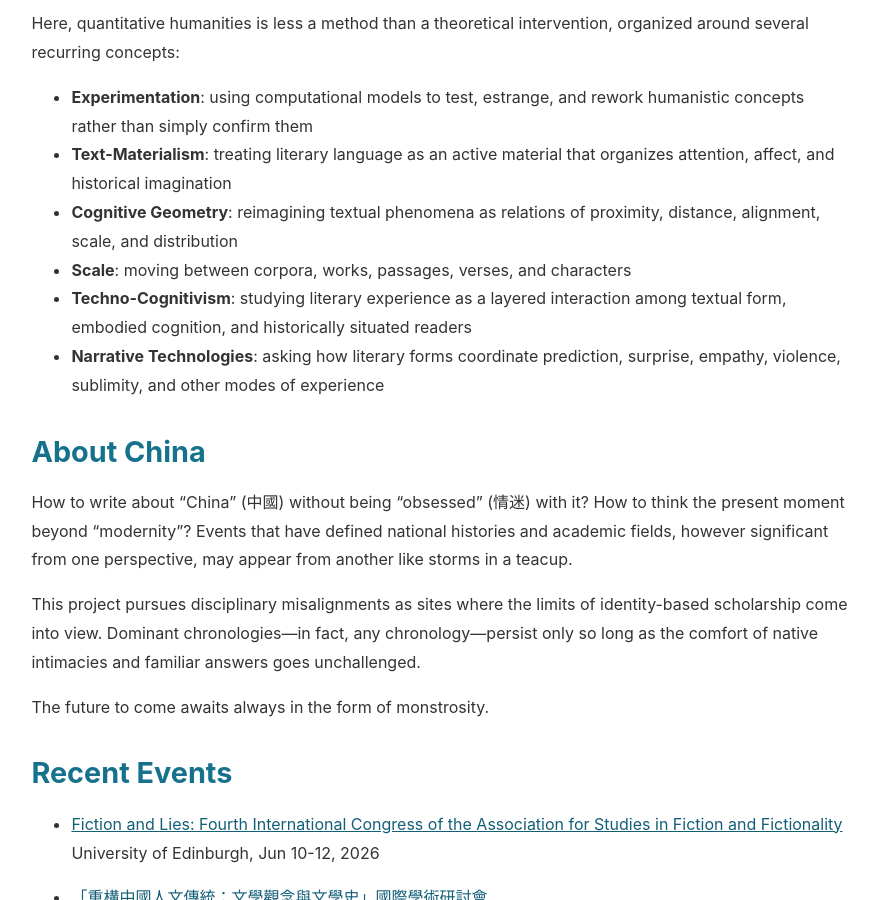
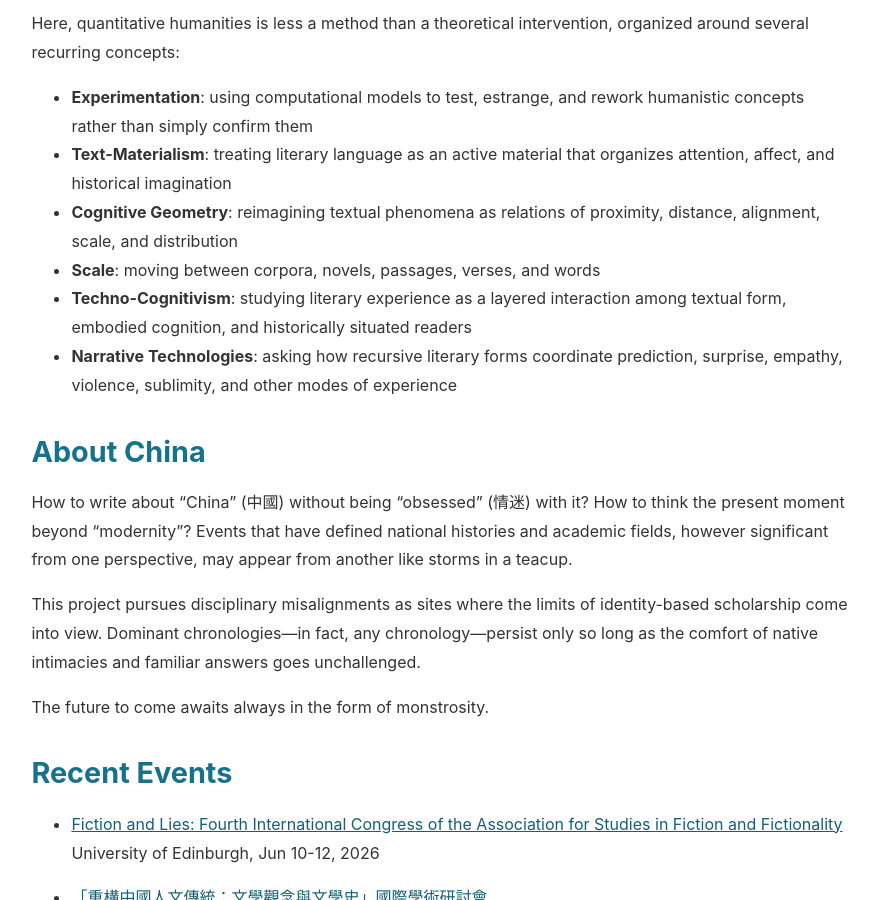
Before and after one commit to mcjkurz/qhchina-web, a Jekyll site: the page built from index.md, in a window 1280 px wide and 900 px high, scrolled down 782 px. Shown: the whole window, without its empty margins (199-1077 px from the left). Built offline with Jekyll 4.4.1, drawn with Linux system fonts in a browser that asks for light colours.

Commit message:
corrections

```diff
--- a/index.md
+++ b/index.md
@@ -37,9 +37,9 @@ Here, quantitative humanities is less a method than a theoretical intervention,
 - **Experimentation**: using computational models to test, estrange, and rework humanistic concepts rather than simply confirm them
 - **Text-Materialism**: treating literary language as an active material that organizes attention, affect, and historical imagination
 - **Cognitive Geometry**: reimagining textual phenomena as relations of proximity, distance, alignment, scale, and distribution
-- **Scale**: moving between corpora, works, passages, verses, and characters
+- **Scale**: moving between corpora, novels, passages, verses, and words
 - **Techno-Cognitivism**: studying literary experience as a layered interaction among textual form, embodied cognition, and historically situated readers
-- **Narrative Technologies**: asking how literary forms coordinate prediction, surprise, empathy, violence, sublimity, and other modes of experience
+- **Narrative Technologies**: asking how recursive literary forms coordinate prediction, surprise, empathy, violence, sublimity, and other modes of experience
 
 ## About China
 
```
